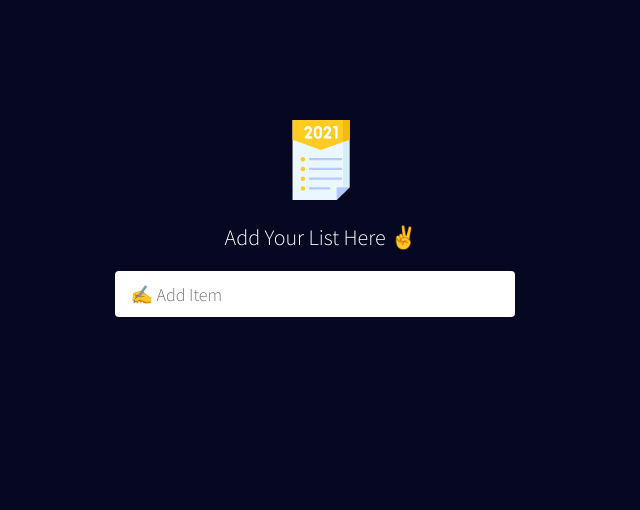
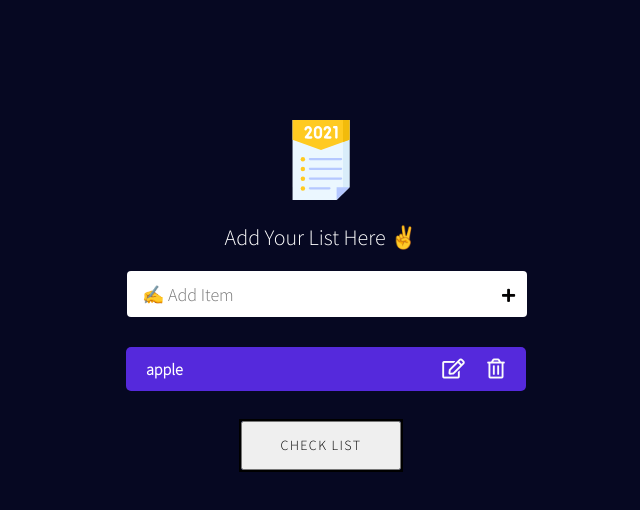
Before and after one commit to Manish-Syal123/todo, a React (Create React App) app: page / in a window 1280 px wide. Shown: the top 510 px of the page, without its empty margins (319-959 px from the left). Built offline with nearby package versions, Linux system fonts and the light colour scheme.

Commit message:
Completed UI hardCoded

```diff
--- a/src/style.css
+++ b/src/style.css
@@ -73,8 +73,6 @@ input:focus {
   box-shadow: 0 0 1.5rem rgba(0, 0, 0, 0.2);
 }
 
-/*  Please Subscribe to ThapaTechnical Youtube Channel
-/* Click Here: https://www.youtube.com/thapatechnical  */
 
 .todo-btn {
   width: 5rem;
@@ -89,7 +87,7 @@ input:focus {
   z-index: 10;
   background-color: #fff;
   background-image: none;
-  color: #666;
+  color: rgb(3, 2, 2);
   -webkit-transition: color 0.15s linear;
   transition: color 0.15s linear;
   font-size: 2rem;
@@ -153,8 +151,6 @@ input:focus {
   margin-left: -3.5rem;
 }
 
-/*  Please Subscribe to ThapaTechnical Youtube Channel
-/* Click Here: https://www.youtube.com/thapatechnical  */
 
 .eachItem:hover .fa-trash-alt {
   color: rgb(214, 47, 61);
--- a/src/todo.js
+++ b/src/todo.js
@@ -12,8 +12,24 @@ const Todo = () => {
                 </figure>
                 <div className="addItems">
                     <input type="text" placeholder="✍️ Add Item" className="form-control"/>
-                    <i class="fa-solid fa-plus"></i>
+                    <i className="fa fa-plus add-btn"></i>
                 </div>
+                      {/* show all items */}
+                      <div className="showItems">
+                        <div className="eachItem">
+                          <h3>apple</h3>
+                          <div className="todo-btn">
+                          <i className="far fa-edit add-btn"></i>
+                          <i className="far fa-trash-alt add-btn"></i>
+                          </div>
+                        </div>
+                      </div>
+                 {/* remove all buttons */}
+                <div className="showItems">
+                  <button className="btn effect04"  data-sm-link-text="Remove All">
+                    <span>CHECK LIST</span>
+                    </button>
+                    </div>
             </div>
       </div>
     </>
```
